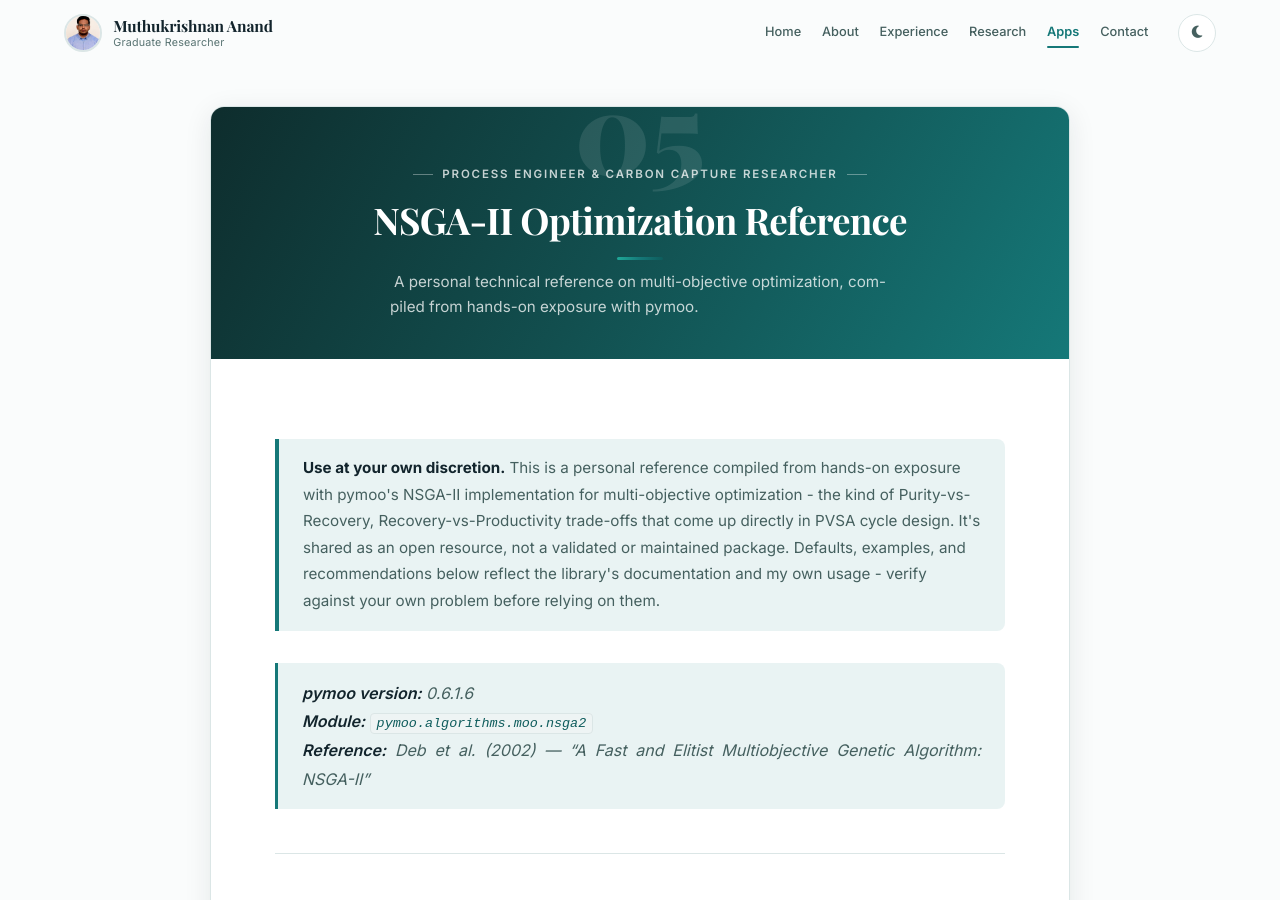
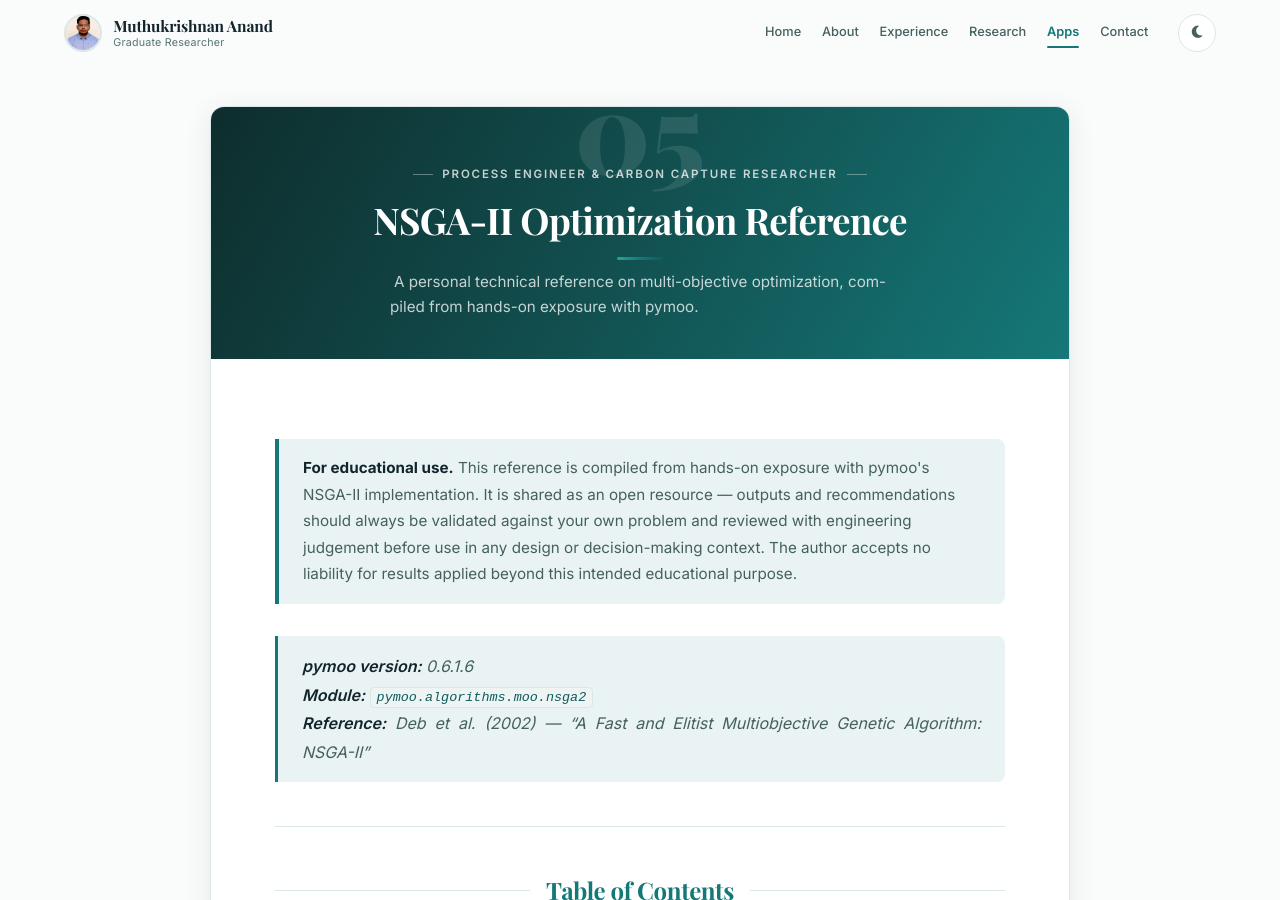
Before and after one commit to Mk-learning-python07/muthukrishnan.github.com, a Jekyll site: the page built from apps/nsga2-optimization/index.md, in a window 1280 px wide and 900 px high. Built offline with Jekyll 4.4.1, drawn with Linux system fonts in a browser that asks for light colours; some web fonts are replaced; some of the changed text lies outside the part shown.

Commit message:
feat: complete site redesign, new apps page, security patches, common footer

```diff
--- a/apps/nsga2-optimization/index.md
+++ b/apps/nsga2-optimization/index.md
@@ -6,7 +6,7 @@ permalink: /apps/nsga2-optimization/
 ---
 
 <div class="callout">
-  <strong>Use at your own discretion.</strong> This is a personal reference compiled from hands-on exposure with pymoo's NSGA-II implementation for multi-objective optimization - the kind of Purity-vs-Recovery, Recovery-vs-Productivity trade-offs that come up directly in PVSA cycle design. It's shared as an open resource, not a validated or maintained package. Defaults, examples, and recommendations below reflect the library's documentation and my own usage - verify against your own problem before relying on them.
+  <strong>For educational use.</strong> This reference is compiled from hands-on exposure with pymoo's NSGA-II implementation. It is shared as an open resource — outputs and recommendations should always be validated against your own problem and reviewed with engineering judgement before use in any design or decision-making context. The author accepts no liability for results applied beyond this intended educational purpose.
 </div>
 
 
@@ -1268,3 +1268,16 @@ NSGA2(
 ---
 
 *Documentation compiled from the official [pymoo documentation](https://pymoo.org/algorithms/moo/nsga2.html) (v0.6.1.6), source code at [github.com/anyoptimization/pymoo](https://github.com/anyoptimization/pymoo), and Deb et al. (2002). For the latest API changes always refer to the pymoo GitHub repository.*
+
+<div style="margin-top:2.5rem;padding:1.25rem 1.5rem;background:var(--bg-alt);border:1px solid var(--line);border-radius:var(--radius-sm,8px);font-size:.82rem;color:var(--text-dim);line-height:1.6;">
+  <div style="display:flex;align-items:center;gap:10px;margin-bottom:.6rem;flex-wrap:wrap;">
+    <a rel="license" href="https://creativecommons.org/licenses/by/4.0/" target="_blank" style="display:inline-flex;gap:4px;text-decoration:none;" aria-label="CC BY 4.0">
+      <span style="display:inline-flex;align-items:center;justify-content:center;width:24px;height:24px;border-radius:50%;border:1.5px solid var(--text-dim);color:var(--text);font-size:10px;font-weight:700;">CC</span>
+      <span style="display:inline-flex;align-items:center;justify-content:center;width:24px;height:24px;border-radius:50%;border:1.5px solid var(--text-dim);color:var(--text);font-size:10px;font-weight:700;">BY</span>
+    </a>
+    <strong style="color:var(--text);">NSGA-II Optimization Reference</strong> &copy; <span id="nsga2Year"></span> <strong style="color:var(--text);">Muthukrishnan Anand</strong>
+  </div>
+  Licensed under a <a href="https://creativecommons.org/licenses/by/4.0/" target="_blank" style="color:var(--accent);">Creative Commons Attribution 4.0 International License (CC BY 4.0)</a>. You may share and adapt this work with attribution. Built with <span style="color:var(--accent);">&#9829;</span> using Claude Code.
+</div>
+
+<script>var el=document.getElementById('nsga2Year');if(el)el.textContent=new Date().getFullYear();</script>
```
